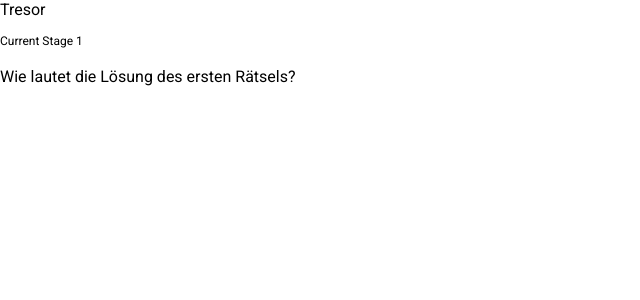
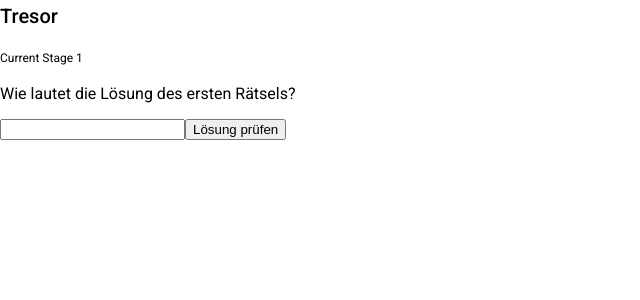
Before and after one commit to reglid/tresor-app, an Angular app: page / in a window 1280 px wide. Shown: the top 300 px of the page, without its empty margins (0-640 px from the left). Built offline with nearby package versions, Linux system fonts and the light colour scheme.

Commit message:
Checking solution and next quest basically works

```diff
--- a/src/app/app.component.html
+++ b/src/app/app.component.html
@@ -1,5 +1,5 @@
 <div class="container">
-  Tresor
+  <h1 class="mat-title">Tresor</h1>
   <app-tresor-dialog></app-tresor-dialog>
 <!--  <router-outlet></router-outlet>-->
 </div>
--- a/src/app/app.module.ts
+++ b/src/app/app.module.ts
@@ -6,12 +6,16 @@ import { BrowserAnimationsModule } from '@angular/platform-browser/animations';
 import {RouterModule} from "@angular/router";
 import { TresorDialogComponent } from './tresor-dialog/tresor-dialog.component';
 import { TresorQuestDisplayComponent } from './tresor-quest-display/tresor-quest-display.component';
+import { TresorSolutionInputComponent } from './tresor-solution-input/tresor-solution-input.component';
+import { TresorSolutionComponent } from './tresor-solution/tresor-solution.component';
 
 @NgModule({
   declarations: [
     AppComponent,
     TresorDialogComponent,
-    TresorQuestDisplayComponent
+    TresorQuestDisplayComponent,
+    TresorSolutionInputComponent,
+    TresorSolutionComponent
   ],
   imports: [
     BrowserModule,
--- a/src/app/tresor-dialog/tresor-dialog.component.html
+++ b/src/app/tresor-dialog/tresor-dialog.component.html
@@ -1,3 +1,4 @@
 <p class="mat-small">Current Stage {{currentStage.id}}</p>
 
 <app-tresor-quest-display [quest]="currentStage.quest"></app-tresor-quest-display>
+<app-tresor-solution (solutionCorrectEntered)="nextQuest()" [expectedSolution]="currentStage.solution"></app-tresor-solution>
--- a/src/app/tresor-dialog/tresor-dialog.component.ts
+++ b/src/app/tresor-dialog/tresor-dialog.component.ts
@@ -8,8 +8,10 @@ import {Stage} from "../Stage";
 })
 export class TresorDialogComponent implements OnInit {
   currentStage: Stage;
+  currentStageIdx: number = 0;
 
   stages: Stage[];
+
 
   constructor() { }
 
@@ -28,9 +30,13 @@ export class TresorDialogComponent implements OnInit {
         quest: "Was ergibt 1000 + 200 + 30 + 4?",
         solution: "5678"
       }
-    ]
+    ];
 
-    this.currentStage = this.stages[0]
+    this.currentStage = this.stages[this.currentStageIdx];
   }
 
+  nextQuest() {
+    this.currentStageIdx++;
+    this.currentStage = this.stages[this.currentStageIdx];
+  }
 }
--- /dev/null
+++ b/src/app/tresor-solution-input/tresor-solution-input.component.html
@@ -0,0 +1,4 @@
+<label>
+  <input #solution (keyup.enter)="processInput(solution.value)">
+</label>
+<button (click)="processInput(solution.value)">Lösung prüfen</button>
--- /dev/null
+++ b/src/app/tresor-solution-input/tresor-solution-input.component.ts
@@ -0,0 +1,24 @@
+import {Component, EventEmitter, OnInit, Output} from '@angular/core';
+
+@Component({
+  selector: 'app-tresor-solution-input',
+  templateUrl: './tresor-solution-input.component.html',
+  styleUrls: ['./tresor-solution-input.component.scss']
+})
+export class TresorSolutionInputComponent implements OnInit {
+  @Output()
+  solutionEntered = new EventEmitter();
+
+  constructor() {
+  }
+
+  ngOnInit() {
+  }
+
+  processInput(solution: string) {
+    const trimmedSolution = solution.replace(/ /g, "");
+    console.log("Solution: " + trimmedSolution);
+    this.solutionEntered.emit(trimmedSolution);
+
+  }
+}
--- /dev/null
+++ b/src/app/tresor-solution/tresor-solution.component.html
@@ -0,0 +1,10 @@
+<app-tresor-solution-input (solutionEntered)="checkSolution($event)"></app-tresor-solution-input>
+
+<div *ngIf="solutionCorrect">
+  Deine Lösung ist richtig!!
+  <button (click)="nextQuest()" >Zur nächsten Aufgabe</button>
+</div>
+
+<div *ngIf="solutionCorrect === false">
+  Deine Lösung ist falsch!! Versuche es nochmals!
+</div>
--- /dev/null
+++ b/src/app/tresor-solution/tresor-solution.component.ts
@@ -0,0 +1,31 @@
+import {Component, EventEmitter, Input, OnInit, Output} from '@angular/core';
+
+@Component({
+  selector: 'app-tresor-solution',
+  templateUrl: './tresor-solution.component.html',
+  styleUrls: ['./tresor-solution.component.scss']
+})
+export class TresorSolutionComponent implements OnInit {
+  @Output()
+  solutionCorrectEntered = new EventEmitter();
+
+  @Input()
+  expectedSolution: string;
+
+  solutionCorrect: boolean = null;
+
+  constructor() { }
+
+  ngOnInit() {
+  }
+
+  checkSolution($solution: string) {
+    console.log("Check solution: " + $solution);
+    this.solutionCorrect = this.expectedSolution.toLowerCase() === $solution.toLowerCase();
+  }
+
+  nextQuest() {
+    this.solutionCorrect = null;
+    this.solutionCorrectEntered.emit()
+  }
+}
```
Also changed, not shown: src/app/tresor-solution-input/tresor-solution-input.component.scss (added), src/app/tresor-solution/tresor-solution.component.scss (added), 2 other files (tests, documents, lock files or other folders).
